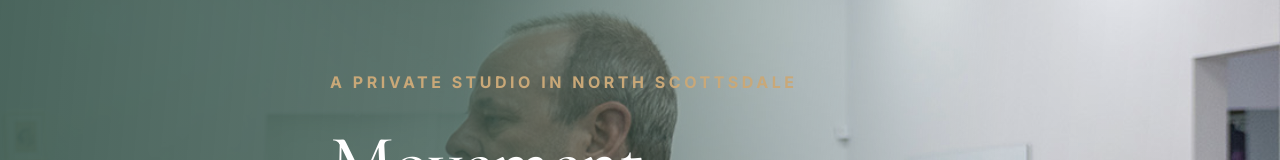
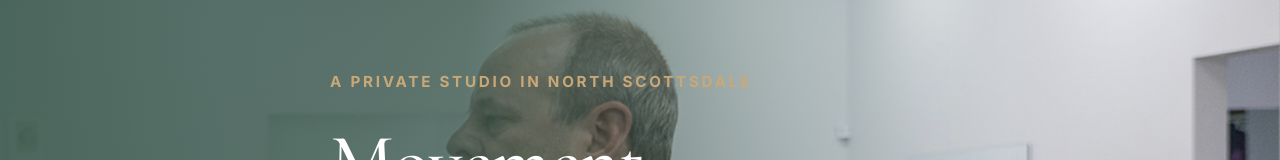
Before and after one commit to tzgainer-hub/alignnorth-prototype, a website: page index.html in a window 1280 px wide. Shown: the part 181-341 px from the top of the page. Drawn offline with nearby package versions, Linux system fonts and the light colour scheme.

Commit message:
Constrain hero eyebrow width so it doesn't run into photo subject
Set max-width: 460px on .hero .eyebrow, slight pullback on font-size
(0.95rem) and letter-spacing (0.18em). Keeps the eyebrow tight to the
left, fully inside the dark gradient zone, away from the photo subject
on the right. Per Tom 5/1 feedback.

```diff
--- a/index.html
+++ b/index.html
@@ -158,10 +158,12 @@
   }
   .hero .eyebrow {
     color: var(--sand);
-    font-size: 1rem;
-    letter-spacing: 0.22em;
+    font-size: 0.95rem;
+    letter-spacing: 0.18em;
     font-weight: 700;
     margin-bottom: 24px;
+    max-width: 460px;
+    display: block;
   }
   .hero h1 { margin-bottom: 24px; color: white; }
   .hero h1 em { font-style: italic; color: var(--sand); font-weight: 400; }
```
